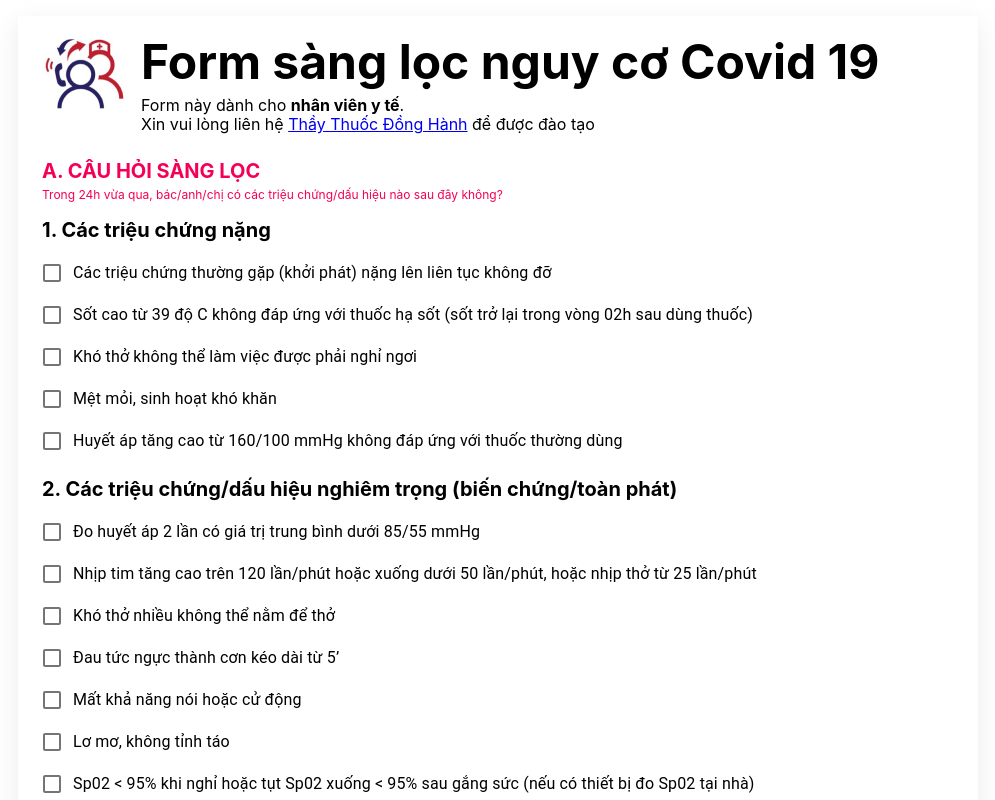
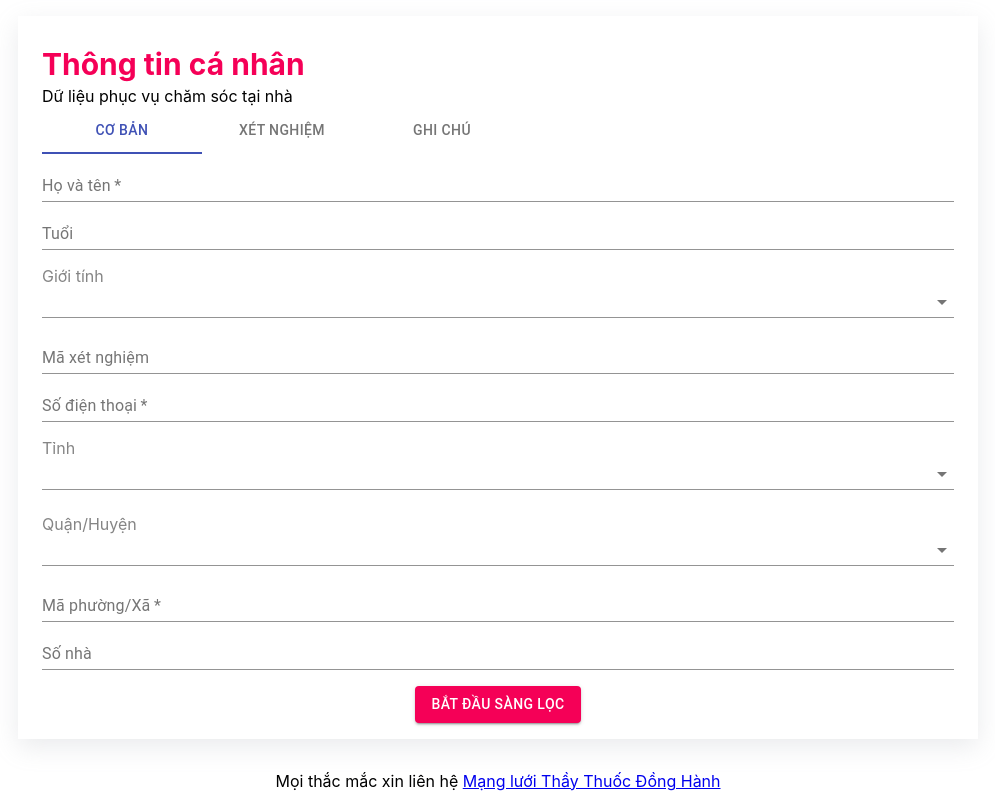
Before and after one commit to 0xk2/ttdh-portable, a React (Create React App) app: page / in a window 1280 px wide. Shown: the top 800 px of the page, without its empty margins (142-1137 px from the left). Built offline with nearby package versions, Linux system fonts and the light colour scheme.

Commit message:
finish patient-info

```diff
--- a/src/App.js
+++ b/src/App.js
@@ -9,13 +9,15 @@ import FormData from './page/FormData/FormData';
 import Dashboard from './page/Dashboard';
 import Auth from './page/Auth';
 import Result from './page/Result';
+import PatientInfo from './page/PatientInfo/PatientInfo';
 
 function App() {
   return (
     <Router>
       <Switch>
-        <Route path="/" render={(props) => <FormData {...props} />} exact />
-        <Route path="/result" render={(props) => <Result {...props} />} />
+        <Route path="/" render={(props) => <PatientInfo {...props} />} exact />
+        <Route path="/sang-loc" render={(props) => <FormData {...props} />} exact />
+        <Route path="/ket-qua" render={(props) => <Result {...props} />} />
         <Route path="/auth">
           <Auth />
         </Route>
--- /dev/null
+++ b/src/component/TabPanel.js
@@ -0,0 +1,10 @@
+import { Box } from "@material-ui/core";
+
+const TabPanel = (props) => {
+  const {value, index, children} = props;
+  return <Box hidden={value !== index} className="tab-pane">
+    {children}
+  </Box>
+}
+
+export default TabPanel;
--- a/src/index.scss
+++ b/src/index.scss
@@ -2,3 +2,4 @@
 @import './style/align.scss';
 @import './style/page/form-data.scss';
 @import './style/page/result.scss';
+@import './style/page/patient-info.scss';
--- a/src/page/FormData/FormData.js
+++ b/src/page/FormData/FormData.js
@@ -3,20 +3,35 @@ import FormControlLabel from '@material-ui/core/FormControlLabel';
 import Checkbox from '@material-ui/core/Checkbox';
 import NCLogic from './nclogic';
 import React from 'react';
+import { Edit } from '@material-ui/icons';
+import { Redirect } from 'react-router';
 const AlphabetBullet = ['A','B','C','D']
 
 const FormData = (props) => {
   const initFrmData = props.location.initFrmData !== undefined ? props.location.initFrmData : NCLogic.getFrmdata()
   const [frmdata, setState] = React.useState(initFrmData)
+  if(props.location.patientInfo === undefined){
+    return <Redirect to="/" />
+  }
   return (
     <div>
       <Container maxWidth="md" className="frm-container">
+        <Box className="pt16">
+          <Button color="primary" variant='outlined' startIcon={<Edit />}
+                onClick={() => {
+                props.history.push({
+                pathname: '/',
+                patientInfo: props.location.patientInfo
+              })
+            }}
+          >Thông tin</Button>
+        </Box>
         <div className="form-desc">
           <div className="col-logo">
             <img src="/logo_84.jpg" alt="Logo"/>
           </div>
           <div className="col-text">
-            <div className="title">Form sàng lọc nguy cơ Covid 19</div>
+            <div className="title">Sàng lọc nguy cơ Covid 19</div>
             <div className="subtitle">Form này dành cho <b>nhân viên y tế</b>. <br/>Xin vui lòng liên hệ <a href="https://thaythuocdonghanh.vn">Thầy Thuốc Đồng Hành</a> để được đào tạo</div>
           </div>
         </div>
@@ -57,10 +72,11 @@ const FormData = (props) => {
           <Button variant="contained" color="primary" onClick={function(){
             const result = NCLogic.calc(frmdata)
             props.history.push({
-              pathname: "/result",
+              pathname: "/ket-qua",
               search: "",
               data: result,
-              originalFrm: frmdata
+              originalFrm: frmdata,
+              patientInfo: props.location.patientInfo
             });
           }}>
             Tính kết quả
--- a/src/page/FormData/nclogic.js
+++ b/src/page/FormData/nclogic.js
@@ -3,83 +3,7 @@ const frmdata =
   sections :
   [
     {
-      title: 'CÂU HỎI SÀNG LỌC',
-      subtitle: 'Trong 24h vừa qua, bác/anh/chị có các triệu chứng/dấu hiệu nào sau đây không?',
-      questions: [
-        {
-          title: 'Các triệu chứng nặng',
-          options: [
-            {
-              title: 'Các triệu chứng thường gặp (khởi phát) nặng lên liên tục không đỡ',
-              base: 4,
-              value: 0
-            },
-            {
-              title: 'Sốt cao từ 39 độ C không đáp ứng với thuốc hạ sốt (sốt trở lại trong vòng 02h sau dùng thuốc)',
-              base: 4,
-              value: 0
-            },
-            {
-              title: 'Khó thở không thể làm việc được phải nghỉ ngơi',
-              base: 4,
-              value: 0
-            },
-            {
-              title: 'Mệt mỏi, sinh hoạt khó khăn',
-              base: 4,
-              value: 0
-            },
-            {
-              title: 'Huyết áp tăng cao từ 160/100 mmHg không đáp ứng với thuốc thường dùng',
-              base: 4,
-              value: 0
-            }
-          ],
-        },
-        {
-          title: 'Các triệu chứng/dấu hiệu nghiêm trọng (biến chứng/toàn phát)',
-          options: [
-            {
-              title: 'Đo huyết áp 2 lần có giá trị trung bình dưới 85/55 mmHg',
-              base: 6,
-              value: 0
-            },
-            {
-              title: 'Nhịp tim tăng cao trên 120 lần/phút hoặc xuống dưới 50 lần/phút, hoặc nhịp thở từ 25 lần/phút',
-              base: 6,
-              value: 0
-            },
-            {
-              title: 'Khó thở nhiều không thể nằm để thở',
-              base: 6,
-              value: 0
-            },
-            {
-              title: 'Đau tức ngực thành cơn kéo dài từ 5’',
-              base: 6,
-              value: 0
-            },
-            {
-              title: 'Mất khả năng nói hoặc cử động',
-              base: 6,
-              value: 0
-            },
-            {
-              title: 'Lơ mơ, không tỉnh táo',
-              base: 6,
-              value: 0
-            },
-            {
-              title: 'Sp02 < 95% khi nghỉ hoặc tụt Sp02 xuống < 95% sau gắng sức (nếu có thiết bị đo Sp02 tại nhà)',
-              base: 6,
-              value: 0
-            },
-          ]
-        },
-      ]
-    },
-    {
-      title: 'CÂU HỎI TƯ VẤN (nếu không có tình trạng nghiêm trọng/nặng)',
+      title: 'Các câu hỏi về bệnh',
       subtitle: 'Kể từ khi xác định bị nhiễm hoặc có nguy cơ nhiễm CoViD-19, bác/anh/chị có các triệu chứng nào sau đây không?',
       questions: [
         {
@@ -116,7 +40,7 @@ const frmdata =
               value: 0
             },
             {
-              title: 'Ho khan, đau họng',
+              title: 'Ho khan',
               base: 1,
               value: 0
             },
@@ -131,7 +55,7 @@ const frmdata =
               value: 0
             },
             {
-              title: 'Khó thở nhẹ',
+              title: 'Đau họng',
               base: 1,
               value: 0
             },
@@ -183,6 +107,82 @@ const frmdata =
             }
           ]
         }
+      ]
+    },
+    {
+      title: 'CÂU HỎI SÀNG LỌC',
+      subtitle: 'Trong 24h vừa qua, bác/anh/chị có các triệu chứng/dấu hiệu nào sau đây không?',
+      questions: [
+        {
+          title: 'Các triệu chứng nặng',
+          options: [
+            {
+              title: 'Các triệu chứng thường gặp (khởi phát) nặng lên liên tục không đỡ (VD: ho kéo dài thành tràng không dứt, ho xong phải thở dốc)',
+              base: 4,
+              value: 0
+            },
+            {
+              title: 'Sốt cao từ 39 độ C không đáp ứng với thuốc hạ sốt (sốt trở lại trong vòng 02h sau dùng thuốc)',
+              base: 4,
+              value: 0
+            },
+            {
+              title: 'Khó thở không thể làm việc được phải nghỉ ngơi',
+              base: 4,
+              value: 0
+            },
+            {
+              title: 'Mệt mỏi, sinh hoạt khó khăn',
+              base: 4,
+              value: 0
+            },
+            {
+              title: 'Huyết áp tăng cao từ 160/100 mmHg không đáp ứng với thuốc thường dùng',
+              base: 4,
+              value: 0
+            }
+          ],
+        },
+        {
+          title: 'Các triệu chứng/dấu hiệu nghiêm trọng (biến chứng/toàn phát)',
+          options: [
+            {
+              title: 'Đo huyết áp 2 lần có giá trị trung bình dưới 85/55 mmHg',
+              base: 6,
+              value: 0
+            },
+            {
+              title: 'Nhịp tim tăng cao trên 120 lần/phút hoặc xuống dưới 50 lần/phút, hoặc nhịp thở từ 21 lần/phút với người lớn, từ 30 lần/phút với trẻ em',
+              base: 6,
+              value: 0
+            },
+            {
+              title: 'Khó thở nhiều không thể nằm để thở',
+              base: 6,
+              value: 0
+            },
+            {
+              title: 'Đau tức ngực thành cơn kéo dài từ 5’',
+              base: 6,
+              value: 0
+            },
+            {
+              title: 'Mất khả năng nói hoặc cử động',
+              base: 6,
+              value: 0
+            },
+            {
+              title: 'Lơ mơ, không tỉnh táo',
+              base: 6,
+              value: 0
+            },
+            {
+              title: 'Sp02 < 90% khi nghỉ hoặc tụt Sp02 xuống < 90% sau gắng sức (nếu có thiết bị đo Sp02 tại nhà) dù đang thở Oxy, hoặc Sp02 < 94% không cải thiện khi thở Oxy tại nhà.',
+              base: 6,
+              value: 0
+            },
+          ]
+        },
       ]
     }
   ]
@@ -284,46 +284,38 @@ const nextstep = {
 }
 
 const calc = function(frmdata){
-  var s1 = 0, s2 = 0, s3 = 0;
-  var q1 = 0, q2 = 0;
+  var trieu_chung = 0, tang_nang = 0, nguy_hiem = 0;
   var sections = frmdata.sections;
   sections[0].questions.map((question, idx) => {
     question.options.map((option, oidx) => {
-      s1 += option.base * option.value
-      if(idx === 0){
-        q1 += option.base * option.value
-      } else if (idx ===1 ){
-        q2 += option.base * option.value
-      }
-      return 0;
+      trieu_chung += option.base * option.value
     })
     return 0;
   })
   sections[1].questions.map((question, idx) => {
     question.options.map((option, oidx) => {
-      s2 += option.base * option.value
+      tang_nang += option.base * option.value
       return 0;
     })
     return 0;
   })
   sections[2].questions.map((question, idx) => {
     question.options.map((option, oidx) => {
-      s3 += option.base * option.value
+      nguy_hiem += option.base * option.value
       return 0;
     })
     return 0;
   })
-  var total = s1 + s2 + s3
-  console.log(q1, q2, total)
-  if(q2 >= 12 || total > 30){
+  var total = trieu_chung + tang_nang + nguy_hiem
+  if(nguy_hiem > 0 || total > 30){
     return nextstep.NC4
-  } else if (q1 >= 8 || total >= 22){
+  } else if (tang_nang >= 8 || total >= 23){
     return nextstep.NC3
-  } else if (total >= 14 || q1 >= 4){
+  } else if (total >= 15 || tang_nang >= 4){
     return nextstep.NC2
-  } else if (total >= 6 || q1 === 0 || q2 === 0){
+  } else if (total >= 7){
     return nextstep.NC1
-  } else if (total <= 6 || q1 === 0) {
+  } else if (total <= 6) {
     return nextstep.NC0
   }
   return nextstep.exception
--- a/src/page/PatientInfo/PatientInfo.js
+++ b/src/page/PatientInfo/PatientInfo.js
@@ -1,41 +1,182 @@
-import {Container} from '@material-ui/core';
+import {Container, TextField, Box, Select, MenuItem, Button, Snackbar, IconButton} from '@material-ui/core';
+import {Fragment} from 'react';
 import PatientDataStructure from './dataStructure';
 import DataSource from './dataSource';
+import {useState} from 'react';
+import { Tabs, Tab } from '@material-ui/core'
+import TabPanel from '../../component/TabPanel';
+import { Close } from '@material-ui/icons';
 
 /*
-  TEXT: 'text',
-  TEXT_LONG: 'text.long',
-  NUMBER: 'number',
-  PHONE: 'text.phone',
-  EMAIL: 'text.email',
   DROPDOWN_SINGLE: 'dropdown.single',
   DROPDOWN_MULTIPLE: 'dropdown.multiple',
   BOOL: 'bool',
   DATE: 'date'
 */
+const Type = PatientDataStructure.Type
+const Validation = PatientDataStructure.Validation
 
 function PatientInfo(props){
-  let patientInfo = props.patientInfo === undefined ? {} : props.patientInfo;
-  let sections = PatientDataStructure.sections;
+  let [patientInfo,setPatientInfo] = useState(props.location.patientInfo === undefined ? PatientDataStructure.frmdata.sections : props.location.patientInfo);
+  const [selectedTabIdx, setTabIndex] = useState(0)
+  const [failValidationString, setValidationString] = useState('')
+  const validate = () => {
+    const missingLabels = []
+    Object.keys(patientInfo).map((section_id, sidx) => {
+      const _section = patientInfo[section_id]
+      const _inputs = _section.inputs
+      Object.keys(_inputs).map((input_id, idx) => {
+        const _input = _inputs[input_id]
+        if(_input.validation === Validation.REQUIRED && _input.value === undefined){
+          missingLabels.push(_input.label)
+        }
+      })
+    })
+    if(missingLabels.length === 0) {return true}
+    else {return missingLabels}
+  }
   return (
     <Container maxWidth="md" className="frm-container patient-info">
-      {Object.keys(sections).map((section_id, sidx) => {
+      <Box className="patient-header">
+        <Box className="title" color="secondary.main">Thông tin cá nhân</Box>
+        <Box className="subtitle">Dữ liệu phục vụ chăm sóc tại nhà</Box>
+      </Box>
+      <Tabs
+        value={selectedTabIdx}
+        indicatorColor= 'primary'
+        textColor= 'primary'
+        onChange={(event, newValue) => {
+          setTabIndex(newValue)
+        }}
+      >
+        {
+          Object.keys(patientInfo).map((section_id, sidx) => {
+            return <Tab label={patientInfo[section_id].title} key={sidx}></Tab>
+          })
+        }
+      </Tabs>
+      {Object.keys(patientInfo).map((section_id, sidx) => {
         // render a section
-        const section = sections[section_id]
-        const {title, inputs} = section
+        const section = patientInfo[section_id]
+        const {inputs} = section
         return (
-          <div>
+          <TabPanel index={sidx} value={selectedTabIdx} key={sidx}>
             {
               Object.keys(inputs).map((input_id, idx) => {
                 // render a input
+                const input = inputs[input_id]
+                const {type, label, name, validation, value, parent_code} = input;
+                const required = validation === Validation.REQUIRED ? true : false;
+                const items = []
+                if(type === Type.DROPDOWN_SINGLE || type === Type.DROPDOWN_MULTIPLE) {
+                  const dataSourceLabel = input.dataSource
+                  const dataSource = DataSource[dataSourceLabel]
+                  if(parent_code !== undefined){
+                    // do something
+                    Object.keys(patientInfo).map((section_id, sidx) => {
+                      const _section = patientInfo[section_id]
+                      const _inputs = _section.inputs
+                      Object.keys(_inputs).map((input_id, idx) => {
+                        const _input = _inputs[input_id]
+                        console.log(_input)
+                        if(parent_code === input_id){
+                          Object.keys(dataSource).map((value, didx) => {
+                            if(dataSource[value].parent_code === _input.value){
+                              items.push({value, label: dataSource[value].name});
+                            }
+                          })
+                        }
+                      })
+                    })
+                  }else{
+                    Object.keys(dataSource).map((value, didx) => {
+                      items.push({value, label: dataSource[value].name});
+                    })
+                  }
+                }
                 return (
-                  <div></div>
+                  <div key={idx}>
+                  {type === Type.TEXT ? <TextField name={name} required={required} value={value === undefined ? '' : value}
+                  label={label} fullWidth={true}
+                  onChange={(e) => {
+                    patientInfo[section_id].inputs[input_id].value = e.target.value;
+                    setPatientInfo({...patientInfo})
+                  }} /> : null}
+                  {type === Type.TEXT_LONG ? <TextField name={name} required={required} value={value === undefined ? '' : value} multiline={true}
+                  label={label} fullWidth={true} minRows={5}
+                  onChange={(e) => {
+                    patientInfo[section_id].inputs[input_id].value = e.target.value;
+                    setPatientInfo({...patientInfo})
+                  }} /> : null}
+                  {type === Type.NUMBER ? <TextField type="number" name={name} required={required} value={value === undefined ? '' : value}
+                  label={label} fullWidth={true}
+                  onChange={(e) => {
+                    patientInfo[section_id].inputs[input_id].value = e.target.value;
+                    setPatientInfo({...patientInfo})
+                  }} /> : null}
+                  {type === Type.PHONE ? <TextField type="tel" name={name} required={required} value={value === undefined ? '' : value}
+                  label={label} fullWidth={true}
+                  onChange={(e) => {
+                    patientInfo[section_id].inputs[input_id].value = e.target.value;
+                    setPatientInfo({...patientInfo})
+                  }} /> : null}
+                  {type === Type.EMAIL ? <TextField type="email" name={name} required={required} value={value === undefined ? '' : value}
+                  label={label} fullWidth={true}
+                  onChange={(e) => {
+                    patientInfo[section_id].inputs[input_id].value = e.target.value;
+                    setPatientInfo({...patientInfo})
+                  }} /> : null}
+                  {type === Type.DATE ? <Box className="itm-line">
+                    <Box className="itm-label">{label}</Box><TextField type="date" name={name} required={required} value={value === undefined ? '' : value}
+                  fullWidth={true}
+                  onChange={(e) => {
+                    patientInfo[section_id].inputs[input_id].value = e.target.value;
+                    setPatientInfo({...patientInfo})
+                  }} /></Box> : null}
+                  {type === Type.DROPDOWN_SINGLE ? <Box className="itm-line">
+                    <Box className="itm-label">{label}</Box>
+                    <Select type="date" name={name} required={required} value={value === undefined ? '' : value}
+                  label={label} fullWidth={true}
+                  onChange={(e) => {
+                    patientInfo[section_id].inputs[input_id].value = e.target.value;
+                    setPatientInfo({...patientInfo})
+                  }}>
+                    {items.map((item, k) => {
+                      return <MenuItem value={item.value} key={k}>{item.label}</MenuItem>
+                    })}
+                  </Select></Box>: null}
+                  </div>
                 )
               })
             }
-          </div>
+          </TabPanel>
         )
       })}
+      <Box className="control">
+        <Button variant="contained" color="secondary" onClick={() => {
+          const missingLabels = validate()
+          if(missingLabels === true){
+            props.history.push({
+              pathname: '/sang-loc',
+              patientInfo
+            })
+          }else {
+            setValidationString('Các trường sau thiếu thông tin: '+missingLabels.join(', '))
+          }
+        }}>Bắt đầu sàng lọc</Button>
+      </Box>
+      <Snackbar
+        anchorOrigin={{
+          vertical: 'top',
+          horizontal: 'right',
+        }}
+        open={failValidationString !== ''}
+        autoHideDuration={6000}
+        onClose={() => {
+          setValidationString('')
+        }}
+        message={failValidationString}
+      />
     </Container>
   )
 }
--- a/src/page/PatientInfo/dataSource.js
+++ b/src/page/PatientInfo/dataSource.js
@@ -1,10 +1,10 @@
 export default {
   'local.gender': {
     'Male': {
-      'label': 'Nam'
+      'name': 'Nam'
     },
     'Female': {
-      'label': 'Nữ'
+      'name': 'Nữ'
     }
   },
   'local.vn_province': {
@@ -325,5 +325,13 @@ export default {
       "parent_code": "74"
     },
   },
+  'local.testReason': {
+    '0': {
+      'name': 'Sàng lọc diện rộng'
+    },
+    '1': {
+      'name': 'Truy vết F0'
+    }
+  },
   'local.vn_ward': {}
 }
--- a/src/page/PatientInfo/dataStructure.js
+++ b/src/page/PatientInfo/dataStructure.js
@@ -17,7 +17,7 @@ const Type = {
 const frmdata = {
   sections: {
     'basic_info': {
-      title: 'Thông tin cơ bản',
+      title: 'Cơ bản',
       inputs: {
         'name' : {
           label: 'Họ và tên',
@@ -51,7 +51,7 @@ const frmdata = {
           validation: Validation.REQUIRED
         },
         'provinceCode': {
-          label: 'Tỉnh thành',
+          label: 'Tỉnh',
           name: 'provinceCode',
           type: Type.DROPDOWN_SINGLE,
           validation: Validation.REQUIRED,
@@ -63,7 +63,7 @@ const frmdata = {
           type: Type.DROPDOWN_SINGLE,
           validation: Validation.REQUIRED,
           dataSource: 'local.vn_district',
-          parent: 'provinceCode'
+          parent_code: 'provinceCode'
         },
         'wardCode': {
           label: 'Mã phường/Xã',
@@ -75,13 +75,12 @@ const frmdata = {
           label: 'Số nhà',
           name: 'address',
           type: Type.TEXT,
-          validation: Validation.OPTIONAL,
-          dataSource: 'local.vn_ward'
+          validation: Validation.OPTIONAL
         }
       }
     },
     'test_info':{
-      title: 'Thông tin xét nghiệm',
+      title: 'Xét nghiệm',
       inputs: {
         'testDate': {
           label: 'Ngày lấy mẫu',
@@ -93,7 +92,8 @@ const frmdata = {
           label: 'Lý do xét nghiệm',
           name: 'testReason',
           type: Type.DROPDOWN_SINGLE,
-          validation: Validation.RECOMMENDED
+          validation: Validation.RECOMMENDED,
+          dataSource: 'local.testReason'
         },
         'ctValue': {
           label: 'CT Value',
--- a/src/style/global.scss
+++ b/src/style/global.scss
@@ -19,6 +19,14 @@
   line-height: 120%;
 }
 
+.itm-line{
+  margin-top: 16px;
+  padding-bottom:8px;
+  .itm-label {
+    color:rgba(133, 133, 133,1);
+  }
+}
+
 .footer {
   padding: 16px;
   text-align: center;
--- /dev/null
+++ b/src/style/page/patient-info.scss
@@ -0,0 +1,11 @@
+.patient-info{
+  .patient-header{
+    padding-top: 30px;
+    .title {
+      font-size: 30px;
+    }
+  }
+  .control {
+    margin-top: 16px;
+  }
+}
```
Also changed, not shown: src/page/Result.js (+19 -49 lines), src/style/page/result.scss (+2 -5 lines), 22 other files (tests, documents, lock files or other folders).
